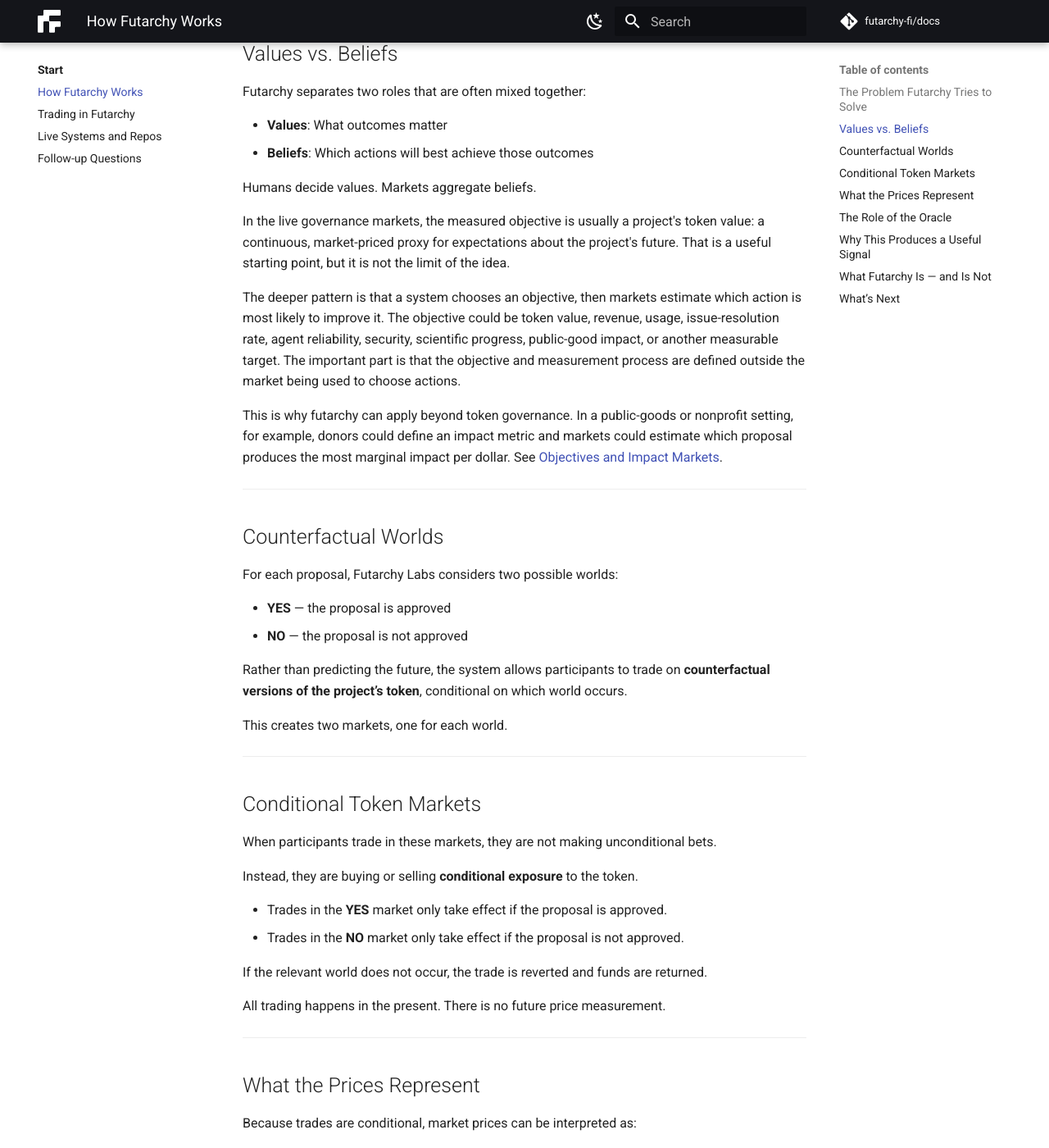
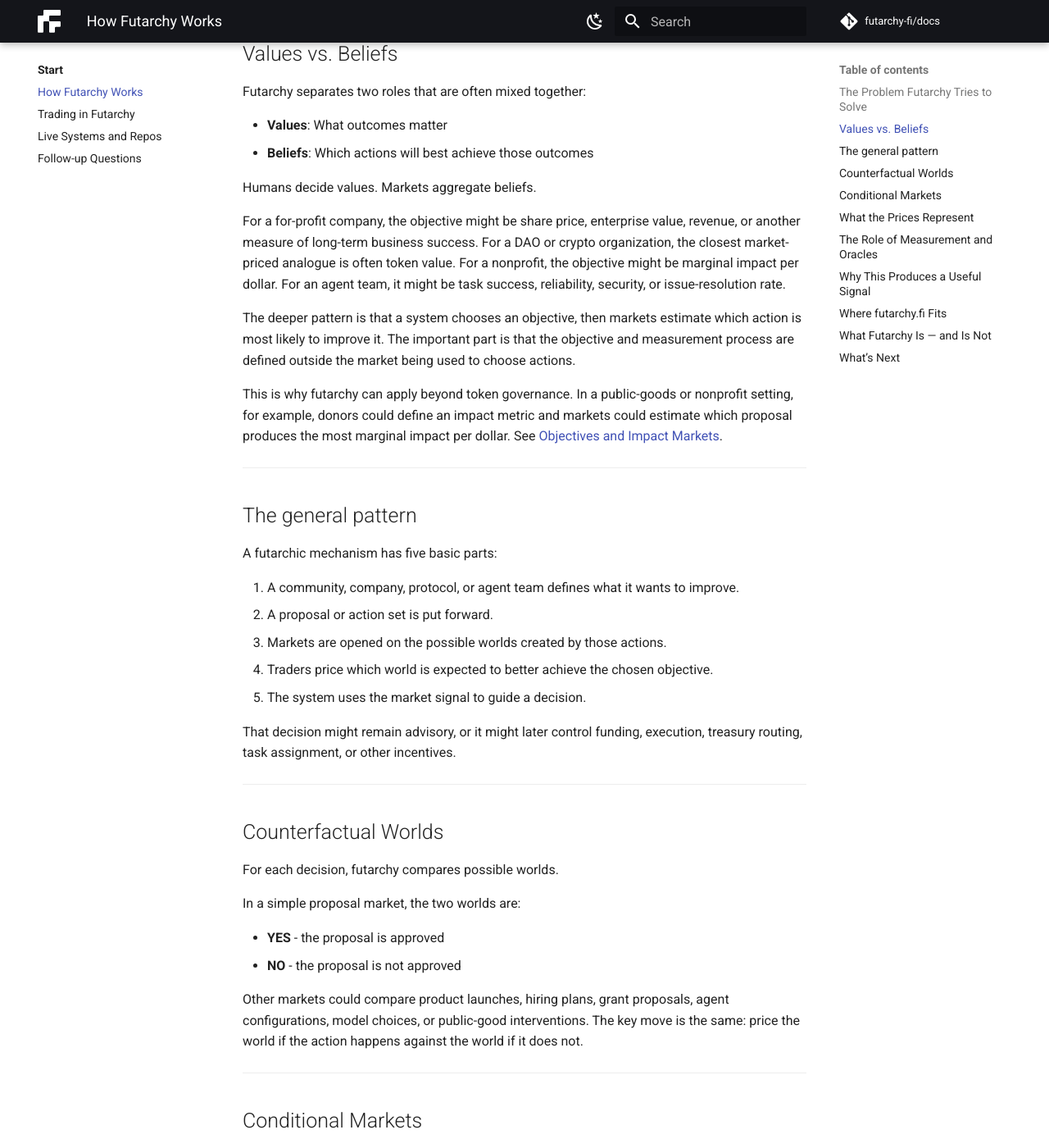
Before and after one commit to futarchy-fi/docs, an MkDocs documentation site: the page built from content/how-futarchy-works.md, in a window 1280 px wide and 1400 px high, scrolled down 754 px. Shown: the whole window at 82% size. Built offline with MkDocs 1.6.1 and Material for MkDocs 9.7.7, drawn with Linux system fonts in a browser that asks for light colours; comment, search, counter and statistics services are not loaded; some of the changed text lies outside the part shown.

Commit message:
Elevate futarchy concept framing

```diff
--- a/content/how-futarchy-works.md
+++ b/content/how-futarchy-works.md
@@ -1,6 +1,7 @@
 # How Futarchy Works
 
-This page explains the core idea and mechanism behind Futarchy Labs.
+This page explains the core idea behind futarchy and how Futarchy Labs is
+exploring it.
 
 It is recommended reading before diving into governance usage or trading details.
 
@@ -8,9 +9,12 @@ It is recommended reading before diving into governance usage or trading details
 
 ## The Problem Futarchy Tries to Solve
 
-Governance decisions are hard.
+Important decisions are hard.
 
-Proposals often involve complex, uncertain tradeoffs, and it is difficult to know in advance which actions will actually improve outcomes. Voting aggregates preferences, but it does not aggregate information about consequences very well.
+Proposals often involve complex, uncertain tradeoffs, and it is difficult to know
+in advance which actions will actually improve outcomes. Votes, committees, and
+expert reviews can express preferences, but they do not always aggregate
+information about consequences very well.
 
 Futarchy approaches this problem by asking a different question:
 
@@ -32,17 +36,16 @@ Futarchy separates two roles that are often mixed together:
 
 Humans decide values. Markets aggregate beliefs.
 
-In the live governance markets, the measured objective is usually a project's
-token value: a continuous, market-priced proxy for expectations about the
-project's future. That is a useful starting point, but it is not the limit of
-the idea.
+For a for-profit company, the objective might be share price, enterprise value,
+revenue, or another measure of long-term business success. For a DAO or crypto
+organization, the closest market-priced analogue is often token value. For a
+nonprofit, the objective might be marginal impact per dollar. For an agent team,
+it might be task success, reliability, security, or issue-resolution rate.
 
 The deeper pattern is that a system chooses an objective, then markets estimate
-which action is most likely to improve it. The objective could be token value,
-revenue, usage, issue-resolution rate, agent reliability, security, scientific
-progress, public-good impact, or another measurable target. The important part
-is that the objective and measurement process are defined outside the market
-being used to choose actions.
+which action is most likely to improve it. The important part is that the
+objective and measurement process are defined outside the market being used to
+choose actions.
 
 This is why futarchy can apply beyond token governance. In a public-goods or
 nonprofit setting, for example, donors could define an impact metric and markets
@@ -51,68 +54,116 @@ could estimate which proposal produces the most marginal impact per dollar. See
 
 ---
 
-## Counterfactual Worlds
+## The general pattern
 
-For each proposal, Futarchy Labs considers two possible worlds:
+A futarchic mechanism has five basic parts:
 
-- **YES** — the proposal is approved
-- **NO** — the proposal is not approved
+1. A community, company, protocol, or agent team defines what it wants to
+   improve.
+2. A proposal or action set is put forward.
+3. Markets are opened on the possible worlds created by those actions.
+4. Traders price which world is expected to better achieve the chosen objective.
+5. The system uses the market signal to guide a decision.
 
-Rather than predicting the future, the system allows participants to trade on **counterfactual versions of the project’s token**, conditional on which world occurs.
-
-This creates two markets, one for each world.
+That decision might remain advisory, or it might later control funding,
+execution, treasury routing, task assignment, or other incentives.
 
 ---
 
-## Conditional Token Markets
+## Counterfactual Worlds
+
+For each decision, futarchy compares possible worlds.
+
+In a simple proposal market, the two worlds are:
+
+- **YES** - the proposal is approved
+- **NO** - the proposal is not approved
+
+Other markets could compare product launches, hiring plans, grant proposals,
+agent configurations, model choices, or public-good interventions. The key move
+is the same: price the world if the action happens against the world if it does
+not.
+
+---
+
+## Conditional Markets
 
 When participants trade in these markets, they are not making unconditional bets.
+They are taking positions that only apply in a specific world.
 
-Instead, they are buying or selling **conditional exposure** to the token.
+In the current `futarchy.fi` experiment, this is implemented with conditional
+token markets:
 
 - Trades in the **YES** market only take effect if the proposal is approved.
 - Trades in the **NO** market only take effect if the proposal is not approved.
 
 If the relevant world does not occur, the trade is reverted and funds are returned.
 
-All trading happens in the present. There is no future price measurement.
+In other designs, the conditional asset could be linked to share price, revenue,
+an impact metric, a reliability score, or another objective. The mechanism is
+not tied to tokens; tokens are the first practical implementation surface because
+crypto already has tradable assets, public governance actions, and programmable
+settlement.
 
 ---
 
 ## What the Prices Represent
 
-Because trades are conditional, market prices can be interpreted as:
+Because trades are conditional, prices can be interpreted as the market's
+estimate of the chosen objective in each world.
 
-- The market’s current valuation of the token **if the proposal is approved**
-- The market’s current valuation of the token **if the proposal is not approved**
+For example:
 
-These prices reflect participants’ beliefs, incentives, and information **at the time the decision is made**.
+- In a token-governance market, prices can estimate token value if a proposal is
+  approved versus rejected.
+- In a company setting, markets could estimate share price or another business
+  metric under different decisions.
+- In an agent team, markets could estimate whether a task will pass review,
+  whether a change will reduce regressions, or whether a tool is reliable.
+- In a public-goods setting, markets could estimate marginal impact under each
+  proposed intervention.
 
-They are not predictions that get checked later, and they are not settled based on observed outcomes.
+These prices reflect participants' beliefs, incentives, and information at the
+time the decision is made.
 
-This makes Futarchy Labs fundamentally different from traditional prediction markets.
+Some futarchy designs require later measurement of the objective. The current
+`futarchy.fi` governance markets are narrower: they compare conditional spot
+markets during the decision window, and do not wait for a future success metric
+to be observed.
 
 ---
 
-## The Role of the Oracle
+## The Role of Measurement and Oracles
 
-An oracle is used only to determine **which world occurred**: whether the proposal was approved or not.
+Every futarchy needs a credible measurement layer.
 
-The oracle does not measure outcomes, assess success, or resolve prices.
+In the current `futarchy.fi` governance markets, an oracle is used only to
+determine **which world occurred**: whether the proposal was approved or not. The
+oracle does not decide whether the proposal was good. It only reports the
+decision outcome so conditional trades can be applied or reverted.
 
-Once the proposal outcome is known, conditional trades are either applied or reverted accordingly.
+Other futarchy designs may need an oracle for the objective itself: revenue,
+usage, safety incidents, public-good impact, or another measured outcome. That
+measurement problem is often the hardest part of the design. If the metric is
+easy to manipulate, the market will optimize the wrong thing.
 
 ---
 
 ## Why This Produces a Useful Signal
 
-Futarchy markets allow participants to express beliefs in more than one way.
+Futarchy markets let participants express beliefs with incentives attached.
 
-If you believe approving a proposal will increase value, you can buy the token in the **YES** market.
-If you believe approving it will decrease value, you can sell the token in the **YES** market.
+If you believe an action improves the objective, you can take a position that
+pays in the world where that action happens. If you believe it makes the
+objective worse, you can take the other side.
 
-Likewise, if you believe rejecting a proposal will increase value, you can buy the token in the **NO** market.
-If you believe rejecting it will decrease value, you can sell the token in the **NO** market.
+In the current token-market implementation, this means:
+
+- If you believe approving a proposal will increase value, you can buy in the
+  **YES** market.
+- If you believe approving it will decrease value, you can sell in the **YES**
+  market.
+- If you believe rejection is better, you can trade the **NO** market instead.
 
 In all cases, participants are taking positions that only apply if the corresponding world occurs.
 
@@ -122,19 +173,39 @@ Participants are free to take positions in either or both markets; how positions
 
 ---
 
+## Where futarchy.fi Fits
+
+Futarchy is still underexplored. Public implementations are early, and the most
+visible live experiments have been crypto-native because crypto provides
+tradable assets, transparent governance, and programmable settlement.
+
+`futarchy.fi` should be read in that light: it is an experiment in conditional
+governance markets using token value as the current objective proxy. It is a
+working surface for learning about market creation, liquidity, conditional
+assets, oracle boundaries, and trader behavior. It is not the full scope of what
+futarchy can become.
+
+Other crypto-native experiments, such as
+[MetaDAO](https://docs.metadao.fi/governance/overview), show the same broader
+direction: markets can become a decision layer, not only a forecasting venue.
+
+---
+
 ## What Futarchy Is — and Is Not
 
-Futarchy Labs is:
+Futarchy is:
 
-- A way to aggregate beliefs using markets
-- A tool for evaluating governance decisions
-- A source of continuous, incentive-aligned signals
+- A way to aggregate beliefs using markets.
+- A tool for evaluating decisions against a chosen objective.
+- A source of incentive-aligned signals for funding, governance, agent
+  coordination, and execution.
 
-Futarchy Labs is not:
+Futarchy is not:
 
-- A traditional voting system
-- A prediction market with future resolution
-- A guarantee that decisions will succeed
+- A traditional voting system.
+- A guarantee that decisions will succeed.
+- A substitute for choosing good objectives.
+- A reason to automate high-stakes decisions before the signal has earned trust.
 
 How the signal is used — advisory, binding, or otherwise — is up to each project.
 
```
